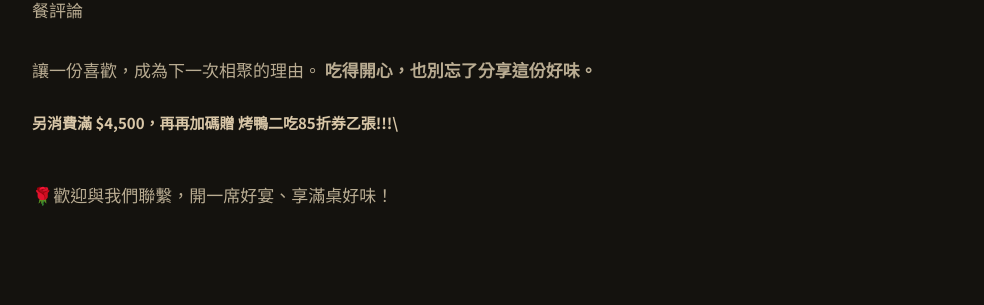
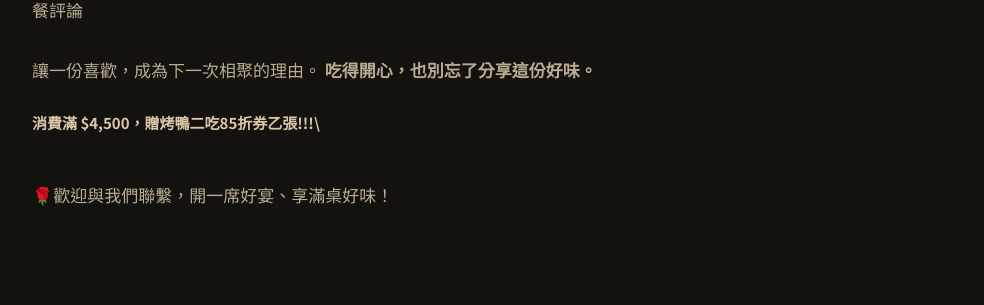
Before and after one commit to yanxianglou/yanxianglou.github.io, a Jekyll site: the page built from _news/2026-08-05-最新消息區塊.md, in a window 1280 px wide. Shown: the part 1363-1668 px from the top of the page, without its empty margins (276-1260 px from the left). Built offline with Jekyll 4.4.1, drawn with Linux system fonts in a browser that asks for light colours.

Commit message:
Update 最新消息 “2026-08-05-最新消息區塊”

```diff
--- a/_news/2026-08-05-最新消息區塊.md
+++ b/_news/2026-08-05-最新消息區塊.md
@@ -23,6 +23,6 @@ video_url: ""
 讓一份喜歡，成為下一次相聚的理由。
 **吃得開心，也別忘了分享這份好味。**
 
-##### **另消費滿 $4,500，再再加碼贈 烤鴨二吃85折券乙張!!!**\
+##### **消費滿 $4,500，贈烤鴨二吃85折券乙張!!!**\
 \
 🌹歡迎與我們聯繫，開一席好宴、享滿桌好味！
```
